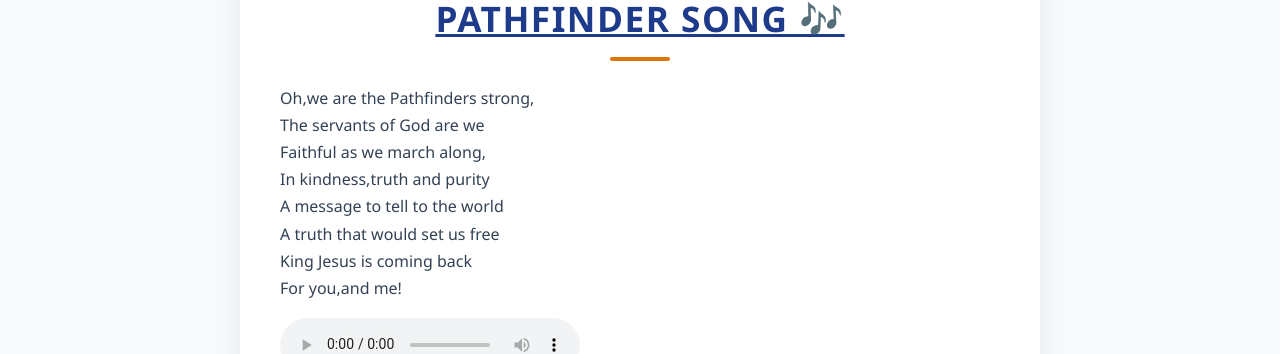
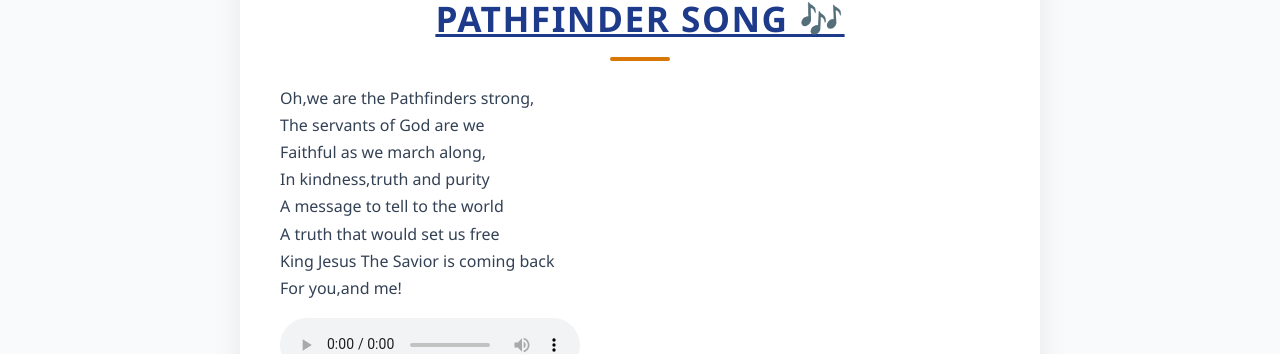
Before and after one commit to GPA20/Golden-Eagles-Pathfinder-Drum-Corps-, a plain HTML site: page pathfinder song.html in a window 1280 px wide. Shown: the part 211-565 px from the top of the page. Drawn offline with Linux system fonts and the light colour scheme.

Commit message:
Refactor Pathfinder song HTML layout
Updated the Pathfinder song HTML structure and content.

```diff
--- a/pathfinder song.html
+++ b/pathfinder song.html
@@ -30,7 +30,7 @@
                 In kindness,truth and purity<br>
                 A message to tell to the world<br>
                 A truth that would set us free<br>
-                King Jesus is coming back<br>
+                King Jesus The Savior is coming back<br>
                 For you,and me!
             </p>
             <audio controls>
```
